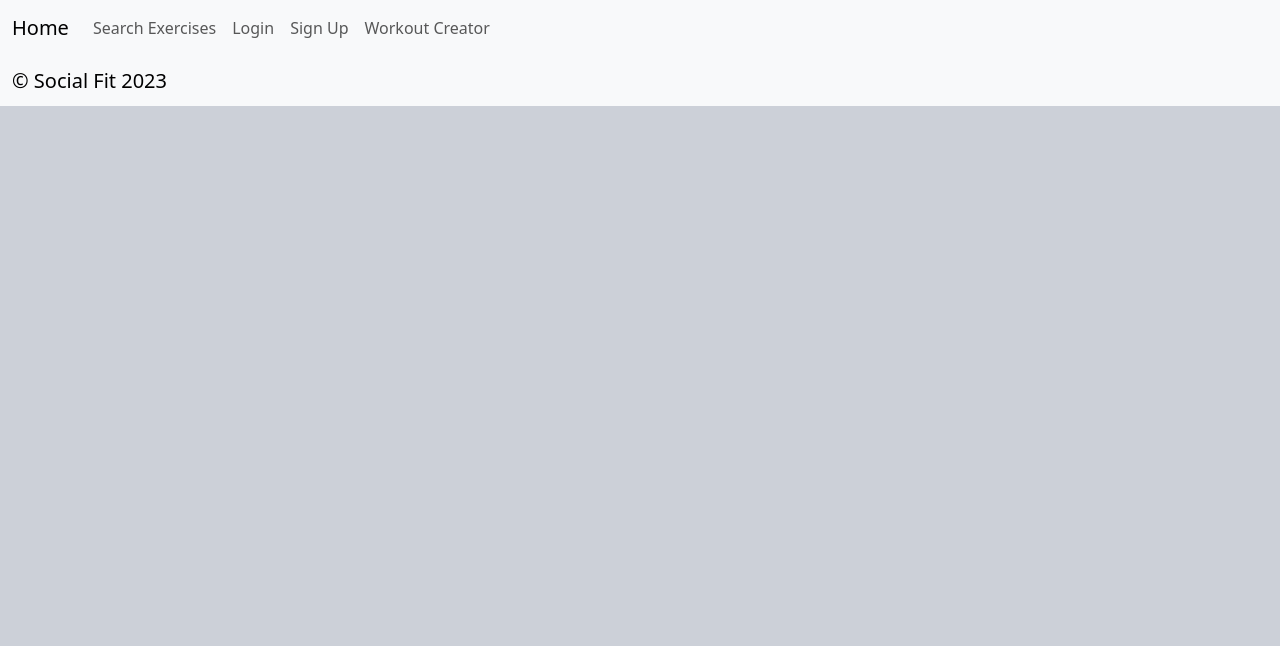
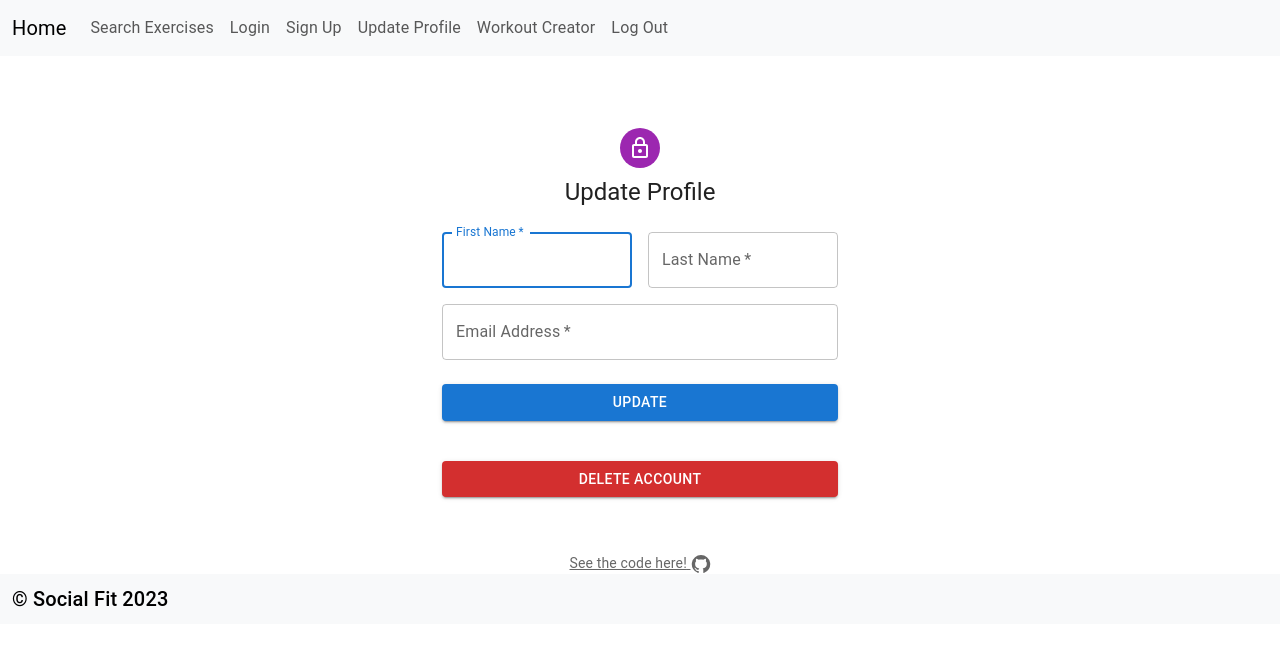
Before and after one commit to devinvolk/test_capstone, a React (Create React App) app: page /updateprofile in a window 1280 px wide. Shown: the top 646 px of the page. Built offline with nearby package versions, Linux system fonts and the light colour scheme.

Commit message:
lot's of stuff

```diff
--- a/src/App.css
+++ b/src/App.css
@@ -51,7 +51,6 @@ body {
   height: 445px;
   background: whitesmoke;
   box-shadow: 0 0 4px 4px #1463f3;
-  /* border: 3px solid #1462f3; */
   border-radius: 20px;
   text-decoration: none;
   display: flex;
--- a/src/App.js
+++ b/src/App.js
@@ -11,6 +11,7 @@ import { ExerciseDetails } from './views/ExerciseDetails';
 import { SignUp } from './views/SignUp';
 import { Login } from './views/Login';
 import { WorkoutCreator } from './views/WorkoutCreator';
+import { UpdateProfile } from './views/UpdateProfile';
 
 function App() {
   return (
@@ -23,6 +24,7 @@ function App() {
         <Route path='/exercise/:id' element={<ExerciseDetails />} />
         <Route path='/signup' element={<SignUp />} />
         <Route path='/login' element={<Login />} />
+        <Route path='/updateprofile' element={<UpdateProfile />} />
         <Route path='/workoutcreator' element={<WorkoutCreator />} />
       </Routes>
       <Footer />
--- a/src/components/ExerciseCard.js
+++ b/src/components/ExerciseCard.js
@@ -1,6 +1,6 @@
-import { Link } from "react-router-dom";
-import { Button, Stack, Typography } from "@mui/material";
-import React from "react";
+import { Link } from "react-router-dom"
+import { Button, Stack, Typography } from "@mui/material"
+import React from "react"
 
 export const ExerciseCard = ({ exercise }) => {
   return (
--- a/src/components/ExercisePage.js
+++ b/src/components/ExercisePage.js
@@ -1,9 +1,31 @@
-import { Button, Stack, Typography } from '@mui/material'
-import React from 'react'
+import { Alert, AlertTitle, Button, Stack, Typography } from '@mui/material'
+import React, { useState } from 'react'
+import { auth, db } from '../firebase'
+import { setDoc, doc } from 'firebase/firestore'
 
 export const ExercisePage = ({detail}) => {
+  const [alertMessage, setAlertMessage] = useState(false)
+
+  const handleFavorite = async (event) => {
+    event.preventDefault()
+    try {
+      await setDoc(doc(db, 'users', auth.currentUser.uid, 'favorites', 'exercise'),{
+        [detail.name]: detail,
+        }
+      )
+      setAlertMessage(true)
+    } catch (error) {
+      console.log('Error adding workout to favorites:', error)
+    }
+  }
+
   return (
     <Stack sx={{ flexDirection: { lg: 'row'}, padding: '20px', alignItems: 'center'}} gap={'60px'}>
+      {alertMessage && (
+      <Alert severity='success'>
+        <AlertTitle>Exercise added to Favorites!</AlertTitle>
+      </Alert>
+    )}
         <img src={detail.gifUrl} alt={detail.name} loading='lazy' className='exercisePageImage' />
         <Stack sx={{ gap: { lg: '35px', xs: '20px' } }}>
             <Typography variant='h3' textAlign={'center'}>
@@ -14,7 +36,7 @@ export const ExercisePage = ({detail}) => {
                 {detail.equipment === 'body weight' ? ' This exercise utilizes your own body weight. ' : ` This exercise requires a ${detail.equipment} to be performed. `}
                 Exercising regularly helps to improve mental clearity, metabolism, and quality of life!
             </Typography>
-            <Button variant='contained' sx={{backgroundColor: '#1463F3', width: '80px', textTransform: 'capitalize', justifySelf: 'center', alignSelf: 'center'}}>Favorite</Button>
+            <Button onClick={handleFavorite} variant='contained' sx={{backgroundColor: '#1463F3', width: '80px', textTransform: 'capitalize', justifySelf: 'center', alignSelf: 'center'}}>Favorite</Button>
         </Stack>
     </Stack>
   )
--- a/src/components/Nav.js
+++ b/src/components/Nav.js
@@ -1,6 +1,7 @@
 import { Box } from '@mui/material';
 import React from 'react';
 import { Link } from 'react-router-dom';
+import { auth } from '../firebase';
 
 export const Nav = () => {
   return (
@@ -32,8 +33,14 @@ export const Nav = () => {
               <Link className="nav-link" to={'/signup'}>
                 Sign Up
               </Link>
+              <Link className="nav-link" to={'/updateprofile'}>
+                Update Profile
+              </Link>
               <Link className="nav-link" to={'/workoutcreator'}>
                 Workout Creator
+              </Link>
+              <Link className="nav-link" to={'/'} onClick={()=> {auth.signOut()}}>
+                Log Out
               </Link>
             </div>
           </div>
--- a/src/components/WorkoutToDoList.js
+++ b/src/components/WorkoutToDoList.js
@@ -1,15 +1,20 @@
 import React, { useState } from 'react'
 import { Box, TextField, Button, Avatar, Typography, Fab } from '@mui/material'
-import FitnessCenterIcon from '@mui/icons-material/FitnessCenter';
-import AddIcon from '@mui/icons-material/Add';
-import DeleteIcon from '@mui/icons-material/Delete';
-import GitHubIcon from '@mui/icons-material/GitHub';
-import { createTheme, ThemeProvider } from '@mui/material/styles';
-import { Link } from 'react-router-dom';
+import FitnessCenterIcon from '@mui/icons-material/FitnessCenter'
+import AddIcon from '@mui/icons-material/Add'
+import DeleteIcon from '@mui/icons-material/Delete'
+import GitHubIcon from '@mui/icons-material/GitHub'
+import { createTheme, ThemeProvider } from '@mui/material/styles'
+import { Link } from 'react-router-dom'
+import { auth, db } from '../firebase'
+import { setDoc, doc } from 'firebase/firestore'
+import { Alert, AlertTitle} from '@mui/material'
 
 export const WorkoutToDoList = () => {
     const [workouts, setWorkouts] = useState([])
     const [newWorkout, setNewWorkout] = useState('')
+    const [title, setTitle] = useState('')
+    const [alertMessage, setAlertMessage] = useState(false)
 
     const addWorkout = () => {
         if (newWorkout !== '') {
@@ -24,12 +29,18 @@ export const WorkoutToDoList = () => {
         setWorkouts(updateWorkouts)
     }
 
-    const handleSubmit = (event) => {
+    const handleSubmit = async (event) => {
         event.preventDefault();
-        const data = new FormData(event.currentTarget);
-        console.log({
-          email: data.get('email'),
-        })
+        try {
+          await setDoc(doc(db, 'users', auth.currentUser.uid, 'workouts', title),{
+            Title: title,
+            Exercises: workouts
+            }
+          )
+          setAlertMessage(true)
+        } catch (error) {
+          console.error('Error updating profile', error)
+        }
     }
 
     function Copyright(props) {
@@ -48,6 +59,11 @@ export const WorkoutToDoList = () => {
 
   return (
     <ThemeProvider theme={theme}>
+      {alertMessage && (
+          <Alert severity='success'>
+            <AlertTitle>Workout Created!</AlertTitle>
+          </Alert>
+        )}
        <Box sx={{
             display: 'flex',
             flexDirection: 'column',
@@ -72,9 +88,13 @@ export const WorkoutToDoList = () => {
           <Avatar sx={{ mt: 3, mb: 1, bgcolor: "primary.main" }}>
             <FitnessCenterIcon />
           </Avatar>
-          <Typography component="h1" variant="h5">
-            Workout Creator
-          </Typography>
+          <TextField
+              type="text"
+              size="normal"
+              variant="standard"
+              placeholder="Title"
+              onChange={(event) => setTitle(event.target.value)}
+            />
           <Box
             component="form"
             onSubmit={handleSubmit}
--- a/src/views/Home.js
+++ b/src/views/Home.js
@@ -1,6 +1,6 @@
-import React from 'react';
-import { Box } from '@mui/material';
-import { HomeBanner } from '../components/HomeBanner';
+import React from 'react'
+import { Box } from '@mui/material'
+import { HomeBanner } from '../components/HomeBanner'
 
 export const Home = () => {
 
--- a/src/views/SignUp.js
+++ b/src/views/SignUp.js
@@ -1,22 +1,22 @@
-import { useState, useEffect } from 'react';
-import Avatar from '@mui/material/Avatar';
-import Button from '@mui/material/Button';
-import CssBaseline from '@mui/material/CssBaseline';
-import TextField from '@mui/material/TextField';
-import FormControlLabel from '@mui/material/FormControlLabel';
-import Checkbox from '@mui/material/Checkbox';
-import Link from '@mui/material/Link';
-import Grid from '@mui/material/Grid';
-import Box from '@mui/material/Box';
-import LockOutlinedIcon from '@mui/icons-material/LockOutlined';
-import Typography from '@mui/material/Typography';
-import Container from '@mui/material/Container';
-import { createTheme, ThemeProvider } from '@mui/material/styles';
-import GitHubIcon from '@mui/icons-material/GitHub';
-import { createUserWithEmailAndPassword, updateProfile } from 'firebase/auth';
-import { auth, db } from '../firebase';
-import { setDoc, doc } from 'firebase/firestore';
-import { useNavigate } from 'react-router-dom';
+import React, { useState, useEffect } from 'react'
+import Avatar from '@mui/material/Avatar'
+import Button from '@mui/material/Button'
+import CssBaseline from '@mui/material/CssBaseline'
+import TextField from '@mui/material/TextField'
+import FormControlLabel from '@mui/material/FormControlLabel'
+import Checkbox from '@mui/material/Checkbox'
+import Link from '@mui/material/Link'
+import Grid from '@mui/material/Grid'
+import Box from '@mui/material/Box'
+import LockOutlinedIcon from '@mui/icons-material/LockOutlined'
+import Typography from '@mui/material/Typography'
+import Container from '@mui/material/Container'
+import { createTheme, ThemeProvider } from '@mui/material/styles'
+import GitHubIcon from '@mui/icons-material/GitHub'
+import { createUserWithEmailAndPassword, updateProfile } from 'firebase/auth'
+import { auth, db } from '../firebase'
+import { setDoc, doc } from 'firebase/firestore'
+import { useNavigate } from 'react-router-dom'
 
 function Copyright(props) {
   return (
@@ -160,7 +160,7 @@ export const SignUp = () => {
               variant="contained"
               sx={{ mt: 3, mb: 2 }}
             >
-              Sign Up
+              Create Account
             </Button>
             <Grid container justifyContent="flex-end">
               <Grid item>
--- /dev/null
+++ b/src/views/UpdateProfile.js
@@ -0,0 +1,184 @@
+import React, { useState, useEffect } from 'react'
+import Avatar from '@mui/material/Avatar'
+import Button from '@mui/material/Button'
+import CssBaseline from '@mui/material/CssBaseline'
+import TextField from '@mui/material/TextField'
+import Link from '@mui/material/Link'
+import Grid from '@mui/material/Grid'
+import Box from '@mui/material/Box'
+import LockOutlinedIcon from '@mui/icons-material/LockOutlined'
+import Typography from '@mui/material/Typography'
+import Container from '@mui/material/Container'
+import { createTheme, ThemeProvider } from '@mui/material/styles'
+import GitHubIcon from '@mui/icons-material/GitHub'
+import { updateProfile, updateEmail } from 'firebase/auth'
+import { auth, db } from '../firebase'
+import { setDoc, doc, deleteDoc } from 'firebase/firestore'
+import { Alert, AlertTitle, Dialog, DialogTitle, DialogContent, DialogActions } from '@mui/material'
+import { useNavigate } from 'react-router-dom'
+
+function Copyright(props) {
+    return (
+      <Typography variant="body2" color="text.secondary" align="center" {...props}>
+        <Link color="inherit" href="https://github.com/devinvolk" target='_blank' rel='noreferrer' id='footer-link'>
+          See the code here!
+        {' '}
+        <GitHubIcon fontSize='small' id='github' />
+        </Link>
+      </Typography>
+    );
+  }
+
+  const theme = createTheme();
+
+export const UpdateProfile = () => {
+    const [updatedDisplayName, setUpdatedDisplayName] = useState('')
+    const [updatedEmail, setUpdatedEmail] = useState('')
+    const [alertMessage, setAlertMessage] = useState(false)
+    const [openDialog, setOpenDialog] = useState(false)
+
+    const navigate = useNavigate()
+
+    const handleSubmit = async (event) => {
+        event.preventDefault()
+        try {
+          await updateProfile(auth.currentUser, {
+            displayName: updatedDisplayName,
+          })
+          await updateEmail(auth.currentUser, updatedEmail)
+          await setDoc(doc(db, 'users', auth.currentUser.uid),{
+              displayName: updatedDisplayName,
+              email: updatedEmail,
+            },
+            { merge: true }
+          )
+          setAlertMessage(true)
+        } catch (error) {
+          console.error('Error updating profile', error)
+        }
+        setOpenDialog(false)
+    }
+
+    const handleOpenDialog = () => {
+        setOpenDialog(true);
+      }
+
+    const handleDeleteAccount = async () => {
+        try {
+            await deleteDoc(doc(db, 'users', auth.currentUser.uid))
+            await auth.currentUser.delete()
+            await auth.signOut()
+            navigate('/')
+        } catch (error) {
+            console.error('Error deleting your account', error)
+        }
+    }
+
+  return (
+    <ThemeProvider theme={theme}>
+      <Container component='main' maxWidth='xs'>
+        <CssBaseline />
+        {alertMessage && (
+          <Alert severity='success'>
+            <AlertTitle>Profile Updated!</AlertTitle>
+          </Alert>
+        )}
+        <Box
+          sx={{
+            marginTop: 8,
+            display: "flex",
+            flexDirection: "column",
+            alignItems: "center",
+          }}
+        >
+          <Avatar sx={{ m: 1, bgcolor: "secondary.main" }}>
+            <LockOutlinedIcon />
+          </Avatar>
+          <Typography component="h1" variant="h5">
+            Update Profile
+          </Typography>
+          <Box
+            component="form"
+            noValidate
+            onSubmit={handleSubmit}
+            sx={{ mt: 3 }}
+          >
+            <Grid container spacing={2}>
+              <Grid item xs={12} sm={6}>
+                <TextField
+                  autoComplete="given-name"
+                  name="firstName"
+                  required
+                  fullWidth
+                  id="firstName"
+                  label="First Name"
+                  autoFocus
+                  onChange={(event) => {
+                    setUpdatedDisplayName(event.target.value);
+                  }}
+                />
+              </Grid>
+              <Grid item xs={12} sm={6}>
+                <TextField
+                  required
+                  fullWidth
+                  id="lastName"
+                  label="Last Name"
+                  name="lastName"
+                  autoComplete="family-name"
+                />
+              </Grid>
+              <Grid item xs={12}>
+                <TextField
+                  required
+                  fullWidth
+                  id="email"
+                  label="Email Address"
+                  name="email"
+                  autoComplete="email"
+                  onChange={(event) => {
+                    setUpdatedEmail(event.target.value);
+                  }}
+                />
+              </Grid>
+            </Grid>
+            <Button
+              type="submit"
+              fullWidth
+              variant="contained"
+              sx={{ mt: 3, mb: 2 }}
+            >
+              Update
+            </Button>
+            <Button
+              fullWidth
+              variant="contained"
+              color="error"
+              sx={{ mt: 3, mb: 2 }}
+              onClick={handleOpenDialog}
+            >
+              Delete Account
+            </Button>
+            <Dialog open={openDialog} onClose={() => setOpenDialog(false)}>
+              <DialogTitle>Confirmation</DialogTitle>
+              <DialogContent>
+                <Typography>
+                  Are you sure you want to delete your account?
+                </Typography>
+              </DialogContent>
+              <DialogActions>
+                <Button onClick={() => setOpenDialog(false)} color="primary">
+                  Cancel
+                </Button>
+                <Button onClick={handleDeleteAccount} color="error">
+                  Delete
+                </Button>
+              </DialogActions>
+            </Dialog>
+          </Box>
+        </Box>
+        <Copyright sx={{ mt: 5 }} />
+      </Container>
+    </ThemeProvider>
+  );
+}
```
Also changed, not shown: src/components/HomeBanner.js (+6 -6 lines), src/views/ExerciseSearch.js (+5 -5 lines), src/views/Login.js (+18 -18 lines).
